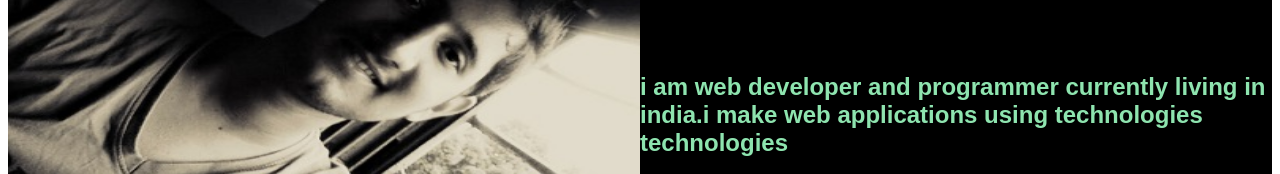
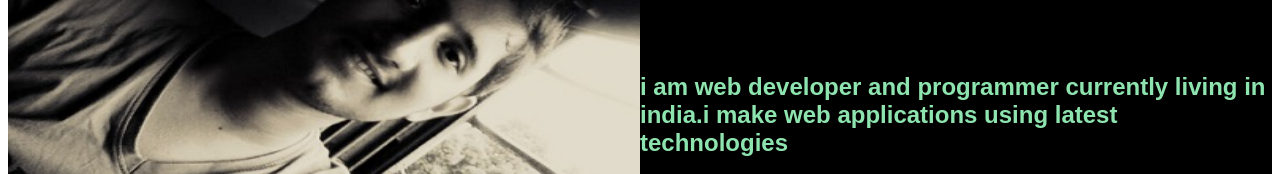
Before and after one commit to saiphanindra515/saiphanindra515.github.io, a plain HTML site: page index.html in a window 1280 px wide. Shown: the part 191-365 px from the top of the page. Drawn offline with Linux system fonts and the light colour scheme.

Commit message:
Update index.html

```diff
--- a/index.html
+++ b/index.html
@@ -23,7 +23,7 @@
                <h1 > Looking for a web developer?? </center>
 	           <br>
 	           <br>
-	           <h1>i am web developer and programmer currently living in india.i make web applications using technologies technologies </h1>
+	           <h1>i am web developer and programmer currently living in india.i make web applications using latest technologies </h1>
 	           <h1 > lets know more about me by scrolling down :)
 	           <br>
 	           <br>
```
